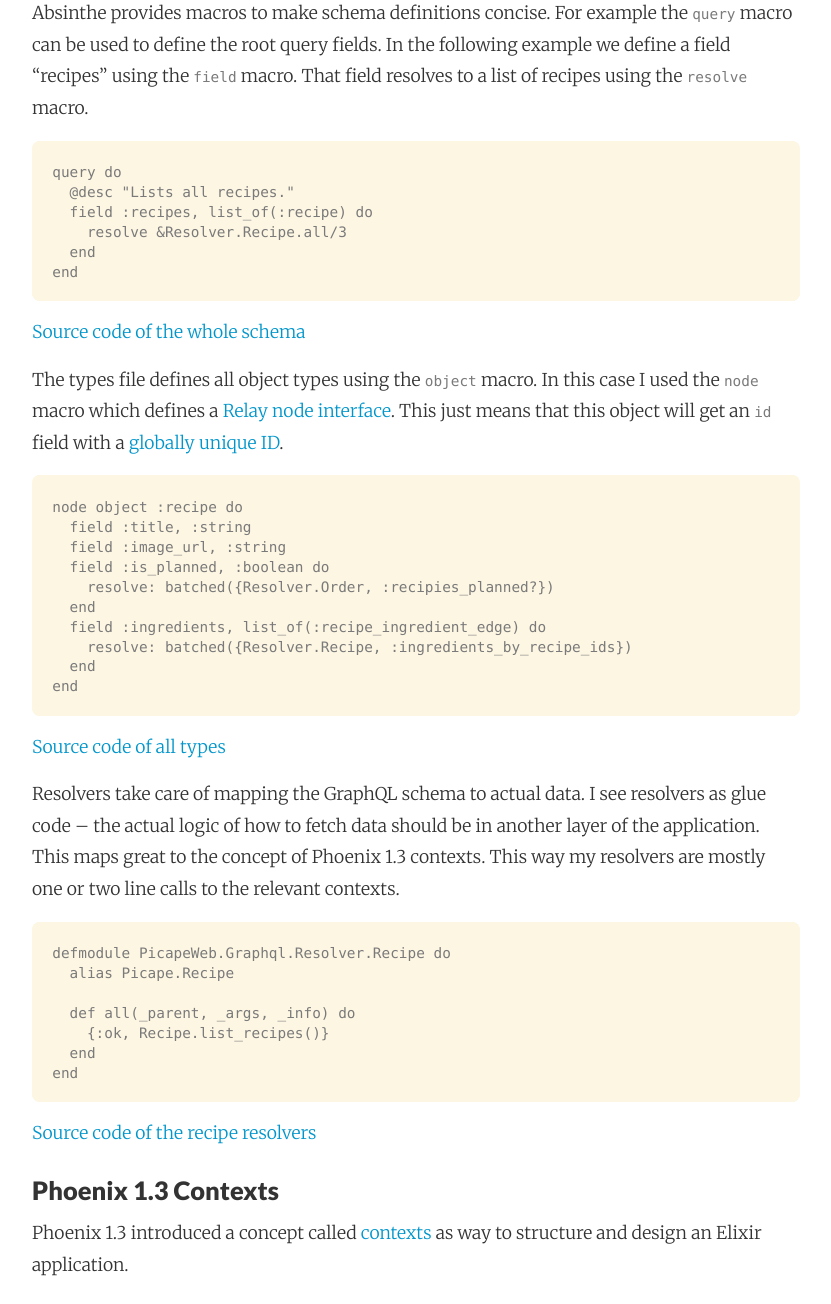
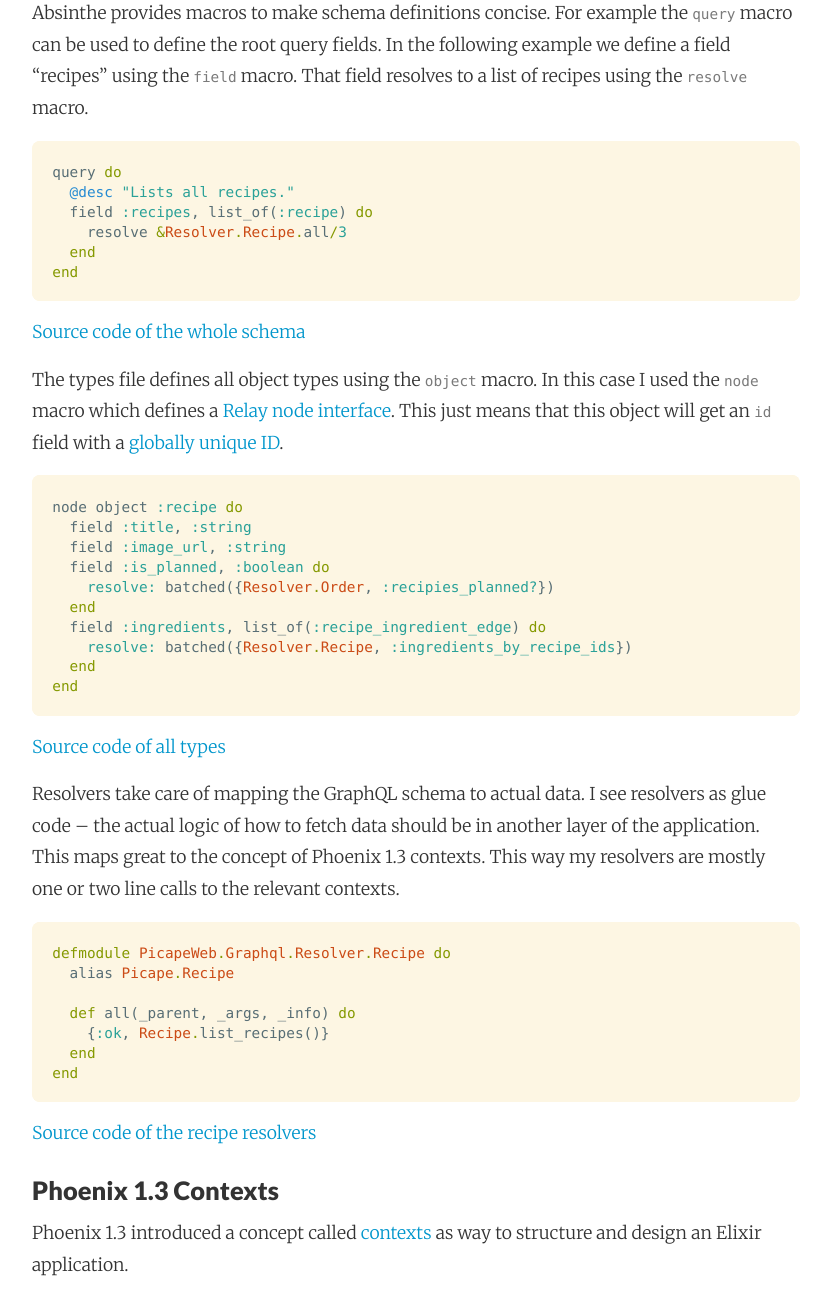
Before and after one commit to adri/adri.github.io, a Jekyll site: the page built from _posts/2017-09-27-learning-elixir-second-side-project-part2.md, in a window 1280 px wide and 1400 px high, scrolled down 1997 px, cut to the strip 96-1400 px from the top of the window. Shown: the whole strip, without its empty margins (224-1055 px from the left). Built offline with Jekyll 4.4.1, drawn with Linux system fonts in a browser that asks for light colours; nearby versions of some CDN libraries; comment, search, counter and statistics services are not loaded; some of the changed text lies outside the part shown.

Commit message:
Autocommit from wiki

````diff
--- a/_posts/2017-09-27-learning-elixir-second-side-project-part2.md
+++ b/_posts/2017-09-27-learning-elixir-second-side-project-part2.md
@@ -24,7 +24,7 @@ The most used GraphQL library for Elixir is [Absinthe](http://absinthe-graphql.o
 #### Installation
 I'm using the currently latest Absinthe version which is 1.4-rc and also some helper libraries. `absinthe_relay` needs to be updated to 1.4 which is why I use `override: true`. In the `mix.exs` file I put these dependencies:
 
-```
+```elixir
 {:absinthe, "~> 1.4.0-rc", override: true},
 {:absinthe_plug, "~> 1.4.0-rc"},
 {:absinthe_phoenix, "~> 1.4.0-rc"},
@@ -42,7 +42,7 @@ The  Picape domain is small enough to define in two files:   [schema.ex](https:/
 
 Absinthe provides macros to make schema definitions concise. For example the `query` macro can be used to define the root query fields. In the following example we define a field "recipes" using the `field` macro. That field resolves to a list of recipes using the `resolve` macro.
 
-```
+```elixir
 query do
   @desc "Lists all recipes."
   field :recipes, list_of(:recipe) do
@@ -54,7 +54,7 @@ end
 
 The types file defines all object types using the `object` macro. In this case I used the `node` macro which defines a [Relay node interface](https://facebook.github.io/relay/graphql/objectidentification.htm#sec-Node-Interface). This just means that this object will get an `id` field with a [globally unique ID](https://facebook.github.io/relay/docs/graphql-object-identification.html).
 
-```
+```elixir
 node object :recipe do
   field :title, :string
   field :image_url, :string
@@ -70,7 +70,7 @@ end
 
 Resolvers take care of mapping the GraphQL schema to actual data. I see resolvers as glue code – the actual logic of how to fetch data should be in another layer of the application. This maps great to the concept of Phoenix 1.3 contexts. This way my resolvers are mostly one or two line calls to the relevant contexts.
 
-```
+```elixir
 defmodule PicapeWeb.Graphql.Resolver.Recipe do
   alias Picape.Recipe
 
@@ -99,7 +99,7 @@ In OOP languages I often use DDD concepts like repositories, services, entities
 #### Batching
 I knew that at some point I had to take care of the [n + 1 problem](https://secure.phabricator.com/book/phabcontrib/article/n_plus_one/). In Javascript and PHP I have used a [DataLoader](https://github.com/facebook/dataloader). Absinthe offers [batching](http://absinthe-graphql.org/guides/ecto-best-practices/) for this. For example to fetch all ingredients for recipes the resolver for the `ingredients` field looks like this:
 
-```
+```elixir
 node object :recipe do
   field :ingredients, list_of(:recipe_ingredient_edge) do
     resolve: batched({Resolver.Recipe, :ingredients_by_recipe_ids})
@@ -109,7 +109,7 @@ end
 
 `batched` is a helper function that I've added. It takes a tuple in the form of `{Module, :function_name}` and passes it to the `batch` function from Absinthe which calls that tuple with a list of all recipe ids which need their ingredients. This way there will be only one database query instead of one for every recipe.
 
-```
+```elixir
 defp batched(batch_fun) do
   fn parent, _args, _ctx ->
     batch(batch_fun, parent.id, fn results ->
````
